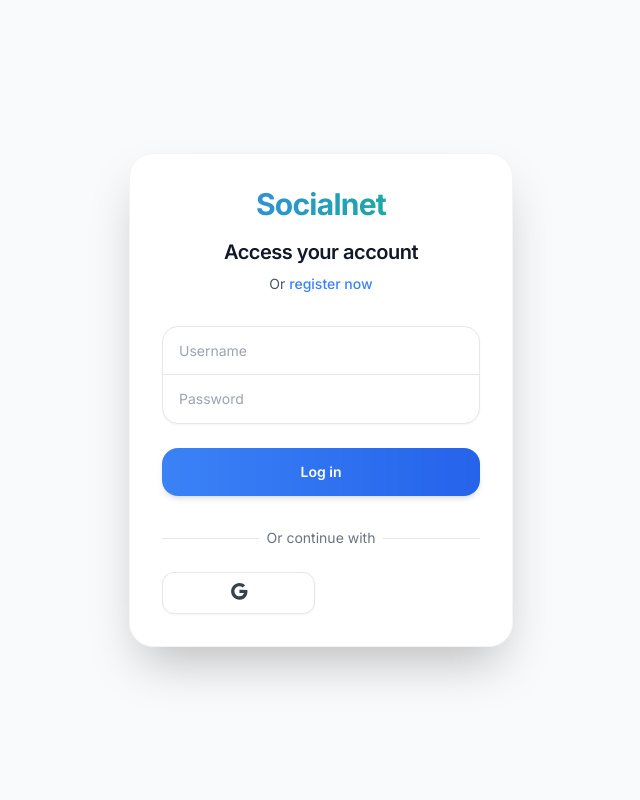
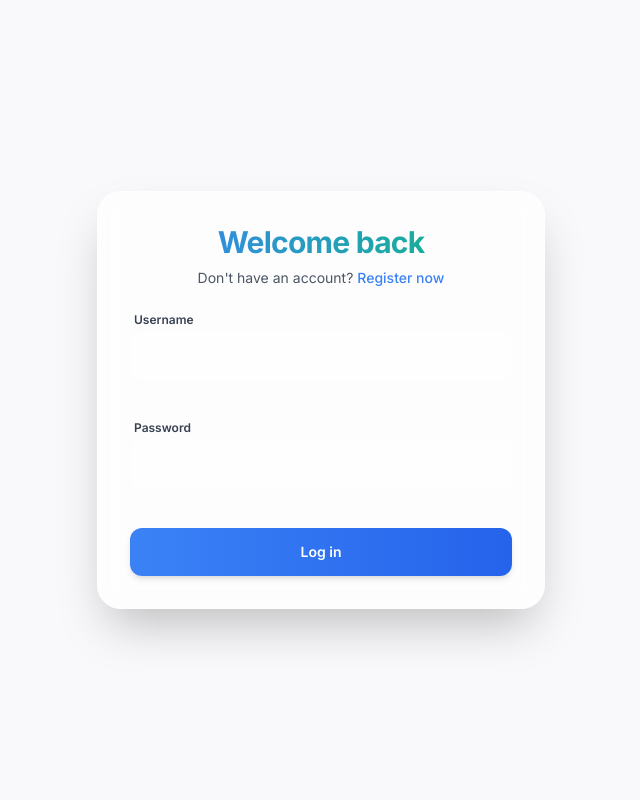
Before and after one commit to rafaelrodrigues-dev/social-network, a Django app: page /a/login/ in a window 1280 px wide. Shown: the whole page, without its empty margins (319-959 px from the left). Run offline with Django 5.2, Linux system fonts and the light colour scheme; some libraries are stand-ins or nearby versions.

Commit message:
feat: remove google button in login.html and register.html, update authors and publications tests

```diff
--- a/app/authors/templates/authors/pages/login.html
+++ b/app/authors/templates/authors/pages/login.html
@@ -5,73 +5,76 @@
 {% block title %}{% translate "Login" %} - Socialnet{% endblock %}
 
 {% block content %}
-<!-- Minimal layout focused on UX and better LCP -->
 <div class="fixed inset-0 flex min-h-full items-center justify-center p-4 sm:p-6 lg:p-8 z-50 overflow-y-auto">
-    <!-- Background overlay -->
-    <div class="fixed inset-0 bg-gray-50 dark:bg-dark transition-colors duration-300"></div>
+    <div class="fixed inset-0 bg-gray-50/50 dark:bg-dark/50 transition-colors duration-300"></div>
 
-    <div class="relative w-full max-w-sm bento-card p-8 bg-white dark:bg-surface border border-gray-100 dark:border-white/5 shadow-2xl z-10">
+    <div
+        class="relative w-full max-w-md bento-card p-6 sm:p-8 liquid-glass dark:bg-surface/80 border border-white/20 dark:border-white/10 shadow-2xl z-10 my-8 backdrop-blur-md">
 
-        <!-- Header -->
-        <div class="text-center mb-8">
-            <h2 class="text-3xl font-bold tracking-tight bg-clip-text text-transparent bg-gradient-to-r from-primary to-secondary">
-                Socialnet
+        <div class="text-center mb-6">
+            <h2
+                class="text-3xl font-bold tracking-tight bg-clip-text text-transparent bg-gradient-to-r from-primary to-secondary">
+                {% translate "Welcome back" %}
             </h2>
-            <h3 class="mt-4 text-xl font-semibold tracking-tight text-gray-900 dark:text-gray-100">
-                {% translate "Access your account" %}
-            </h3>
             <p class="mt-2 text-sm text-gray-600 dark:text-gray-400">
-                {% translate "Or" %} <a href="{% url 'authors:register' %}" class="font-medium text-primary hover:text-blue-500 transition-colors">{% translate "register now" %}</a>
+                {% translate "Don't have an account?" %} <a href="{% url 'authors:register' %}"
+                    class="font-medium text-primary hover:text-blue-500 transition-colors">
+                    {% translate "Register now" %}</a>
             </p>
         </div>
 
-        <!-- Login form -->
-        <form class="space-y-6" action="{% url 'authors:login_create'%}" method="POST">
+        <!-- Error alerts (Django messages framework) -->
+        {% if messages %}
+        {% for message in messages %}
+        <div class="mb-6 p-4 rounded-xl text-sm animate-shake {% if message.tags == 'error' %}bg-red-500/10 border border-red-500/20 text-red-600 dark:text-red-400{% elif message.tags == 'success' %}bg-green-500/10 border border-green-500/20 text-green-600 dark:text-green-400{% else %}bg-blue-500/10 border border-blue-500/20 text-blue-600 dark:text-blue-400{% endif %}"
+            role="alert">
+            <p>{{ message }}</p>
+        </div>
+        {% endfor %}
+        {% endif %}
+
+        <form class="space-y-4" action="{% url 'authors:login_create' %}" method="POST" id="login-form">
             {% csrf_token %}
-            <div class="-space-y-px rounded-2xl shadow-sm border border-gray-200 dark:border-white/10 bg-white dark:bg-gray-800 focus-within:ring-2 focus-within:ring-primary focus-within:border-primary overflow-hidden transition-all">
-                <div class="relative">
-                    <label for="username" class="sr-only">{{ form.username.label }}</label>
-                    <input id="username" name="username" type="text" autocomplete="username" required
-                           class="peer relative block w-full border-0 bg-transparent px-4 py-3.5 text-gray-900 dark:text-white placeholder-transparent focus:z-10 focus:ring-0 sm:text-sm"
-                           placeholder="Username">
-                    <label for="username" class="absolute left-4 top-1.5 text-xs text-gray-500 transition-all peer-placeholder-shown:top-3.5 peer-placeholder-shown:text-sm peer-placeholder-shown:text-gray-400 peer-focus:top-1.5 peer-focus:text-xs peer-focus:text-primary">{{ form.username.label }}</label>
-                </div>
-                <div class="relative border-t border-gray-200 dark:border-white/10">
-                    <label for="password" class="sr-only">{{ form.password.label }}</label>
-                    <input id="password" name="password" type="password" autocomplete="current-password" required
-                           class="peer relative block w-full border-0 bg-transparent px-4 py-3.5 text-gray-900 dark:text-white placeholder-transparent focus:z-10 focus:ring-0 sm:text-sm"
-                           placeholder="Senha">
-                    <label for="password" class="absolute left-4 top-1.5 text-xs text-gray-500 transition-all peer-placeholder-shown:top-3.5 peer-placeholder-shown:text-sm peer-placeholder-shown:text-gray-400 peer-focus:top-1.5 peer-focus:text-xs peer-focus:text-primary">{{ form.password.label }}</label>
-                </div>
-            </div>
-            <div>
-                <button type="submit" class="group relative flex w-full justify-center rounded-2xl bg-gradient-to-r from-primary to-blue-600 px-4 py-3.5 text-sm font-semibold text-white hover:from-blue-600 hover:to-blue-700 shadow-md hover:shadow-lg focus:outline-none focus:ring-2 focus:ring-primary focus:ring-offset-2 dark:focus:ring-offset-gray-900 btn-micro hover-glow">
-                    {% translate "Log in" %}
-                </button>
-            </div>
-        </form>
 
-        <!-- Social & Biometric Logins -->
-        <div class="mt-8">
-            <div class="relative">
-                <div class="absolute inset-0 flex items-center">
-                    <div class="w-full border-t border-gray-200 dark:border-white/10"></div>
-                </div>
-                <div class="relative flex justify-center text-sm">
-                    <span class="bg-white dark:bg-surface px-2 text-gray-500">{% translate "Or continue with" %}</span>
+            <!-- Username -->
+            <div class="flex flex-col">
+                <label for="{{ form.username.id_for_label }}"
+                    class="text-xs font-semibold text-gray-700 dark:text-gray-300 mb-1 ml-1">{{ form.username.label }}</label>
+                <input id="{{ form.username.id_for_label }}" name="{{ form.username.name }}" type="text"
+                    autocomplete="username" required
+                    class="w-full rounded-xl border-gray-200 dark:border-white/10 bg-white/50 dark:bg-gray-800/50 px-4 py-3 text-gray-900 dark:text-white focus:ring-2 focus:ring-primary focus:border-transparent transition-all {% if form.username.errors %}border-red-500 dark:border-red-500 animate-shake{% endif %}"
+                    {% if form.username.value %}value="{{ form.username.value }}"{% endif %}>
+                <div class="min-h-[20px] mt-1 ml-1">
+                    {% if form.username.errors %}
+                    <p class="text-xs text-red-500" aria-live="polite">
+                        {% for error in form.username.errors %} {{ error }} {% endfor %}
+                    </p>
+                    {% endif %}
                 </div>
             </div>
 
-            <div class="mt-6 grid grid-cols-2 gap-3">
-                <!-- Google SSO -->
-                <button type="button" class="btn-micro inline-flex w-full justify-center rounded-xl border border-gray-200 dark:border-white/10 bg-white dark:bg-gray-800/50 px-4 py-2.5 text-sm font-medium text-gray-700 dark:text-gray-300 shadow-sm hover:bg-gray-50 dark:hover:bg-gray-700 focus:outline-none transition-colors">
-                    <span class="sr-only">{% translate "Log in with Google" %}</span>
-                    <svg class="h-5 w-5" viewBox="0 2 24 24" fill="currentColor">
-                        <path d="M12.545,10.239v3.821h5.445c-0.712,2.315-2.647,3.972-5.445,3.972c-3.332,0-6.033-2.701-6.033-6.032s2.701-6.032,6.033-6.032c1.498,0,2.866,0.549,3.921,1.453l2.814-2.814C17.503,2.988,15.139,2,12.545,2C7.021,2,2.543,6.477,2.543,12s4.478,10,10.002,10c8.396,0,10.249-7.85,9.426-11.748L12.545,10.239z"/>
-                    </svg>
-                </button>
+            <!-- Password -->
+            <div class="flex flex-col">
+                <label for="{{ form.password.id_for_label }}"
+                    class="text-xs font-semibold text-gray-700 dark:text-gray-300 mb-1 ml-1">{{ form.password.label }}</label>
+                <input id="{{ form.password.id_for_label }}" name="{{ form.password.name }}" type="password"
+                    autocomplete="current-password" required
+                    class="w-full rounded-xl border-gray-200 dark:border-white/10 bg-white/50 dark:bg-gray-800/50 px-4 py-3 text-gray-900 dark:text-white focus:ring-2 focus:ring-primary focus:border-transparent transition-all {% if form.password.errors %}border-red-500 dark:border-red-500 animate-shake{% endif %}"
+                    {% if form.password.value %}value="{{ form.password.value }}"{% endif %}>
+                <div class="min-h-[20px] mt-1 ml-1">
+                    {% if form.password.errors %}
+                    <p class="text-xs text-red-500" aria-live="polite">
+                        {% for error in form.password.errors %} {{ error }} {% endfor %}
+                    </p>
+                    {% endif %}
+                </div>
             </div>
-        </div>
+
+            <button type="submit"
+                class="group relative flex w-full justify-center rounded-xl bg-gradient-to-r from-primary to-blue-600 px-4 py-3.5 text-sm font-semibold text-white hover:from-blue-600 hover:to-blue-700 shadow-md hover:shadow-lg focus:outline-none focus:ring-2 focus:ring-primary focus:ring-offset-2 dark:focus:ring-offset-gray-900 btn-micro hover-glow">
+                {% translate "Log in" %}
+            </button>
+        </form>
     </div>
 </div>
 {% endblock %}
--- a/app/authors/views.py
+++ b/app/authors/views.py
@@ -2,11 +2,11 @@ from django.shortcuts import render, redirect
 from authors.forms import RegisterForm, LoginForm
 from django.contrib.auth import get_user_model
 from django.utils.translation import gettext_lazy as _
-from django.http import Http404
 from django.contrib.auth import authenticate, login, logout
 from django.urls import reverse
 from django.contrib import messages
 from django.contrib.auth.decorators import login_required
+from django.views.decorators.http import require_POST
 
 User = get_user_model()
 
@@ -18,9 +18,8 @@ def register_view(request):
     return render(request,'authors/pages/register.html',context={
         'form':form })
 
+@require_POST
 def register_create(request):
-    if not request.method == 'POST':
-        raise Http404()
     request.session['register_form_data'] = request.POST
 
     form = RegisterForm(request.POST)
@@ -46,14 +45,14 @@ def login_view(request):
     if request.user.is_authenticated:
         return redirect(reverse('publications:home'))
     form = LoginForm()
+
     return render(request,'authors/pages/login.html',context={
         'form':form,
     }
 )
 
+@require_POST
 def login_create(request):
-    if not request.method == 'POST':
-        raise Http404()
 
     form = LoginForm(request.POST)
 
@@ -77,11 +76,12 @@ def login_create(request):
 
     return redirect(reverse('authors:login'))
 
-@login_required(login_url='authors:login')
+@require_POST
+@login_required
 def logout_view(request):
     logout(request)
     messages.success(request,_('User has been logged out'))
-    return redirect('/')
+    return redirect(reverse('authors:login'))
 
 def about(request):
     return render(request, 'authors/pages/about.html')
```
Also changed, not shown: app/authors/templates/authors/pages/register.html (+0 -22 lines), app/authors/tests/test_authors_login.py (+1 -1 lines), app/authors/tests/test_authors_logout.py (+7 -6 lines), app/authors/tests/test_authors_register.py (+3 -1 lines), app/publications/tests/test_comment_delete.py (+1 -1 lines), app/publications/tests/test_publication_comment.py (+1 -1 lines), app/publications/tests/test_publication_like.py (+1 -4 lines), app/publications/views.py (+9 -20 lines).
